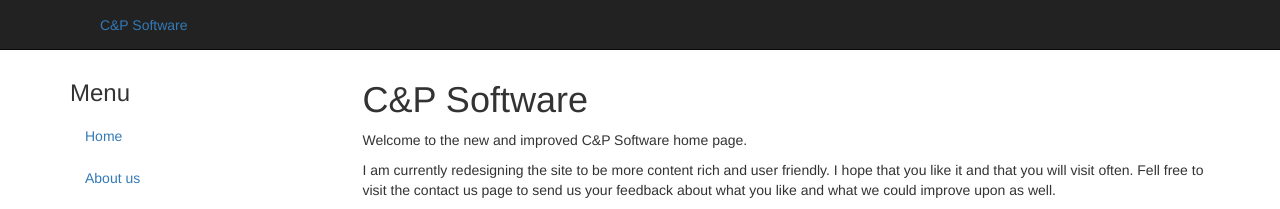
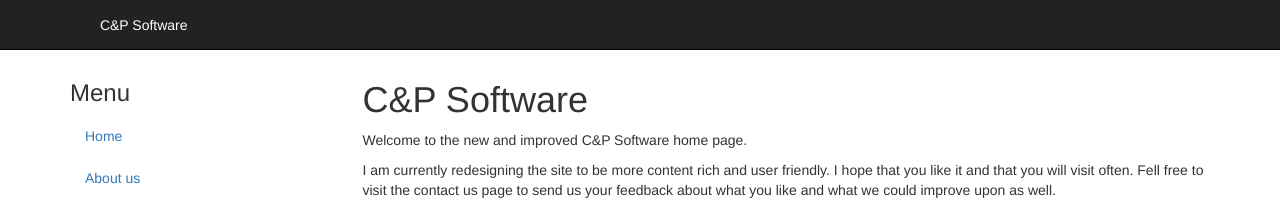
Before and after one commit to AutoByte/AutoByte.github.io, a Jekyll site: the page built from index.md, in a window 1280 px wide. Shown: the top 209 px of the page. Built offline with Jekyll 4.4.1, drawn with Linux system fonts in a browser that asks for light colours; nearby versions of some CDN libraries; Markdown is read by kramdown in place of the engine named in the settings.

Commit message:
Added Title Color white

```diff
--- a/_includes/header.html
+++ b/_includes/header.html
@@ -13,7 +13,9 @@
       }
       .navbar {
         padding-top: 15px;
-        font-color: white;
+      }
+      .brand {
+        color: white;
       }
     </style>
 
```
Also changed, not shown: 5 other files.
